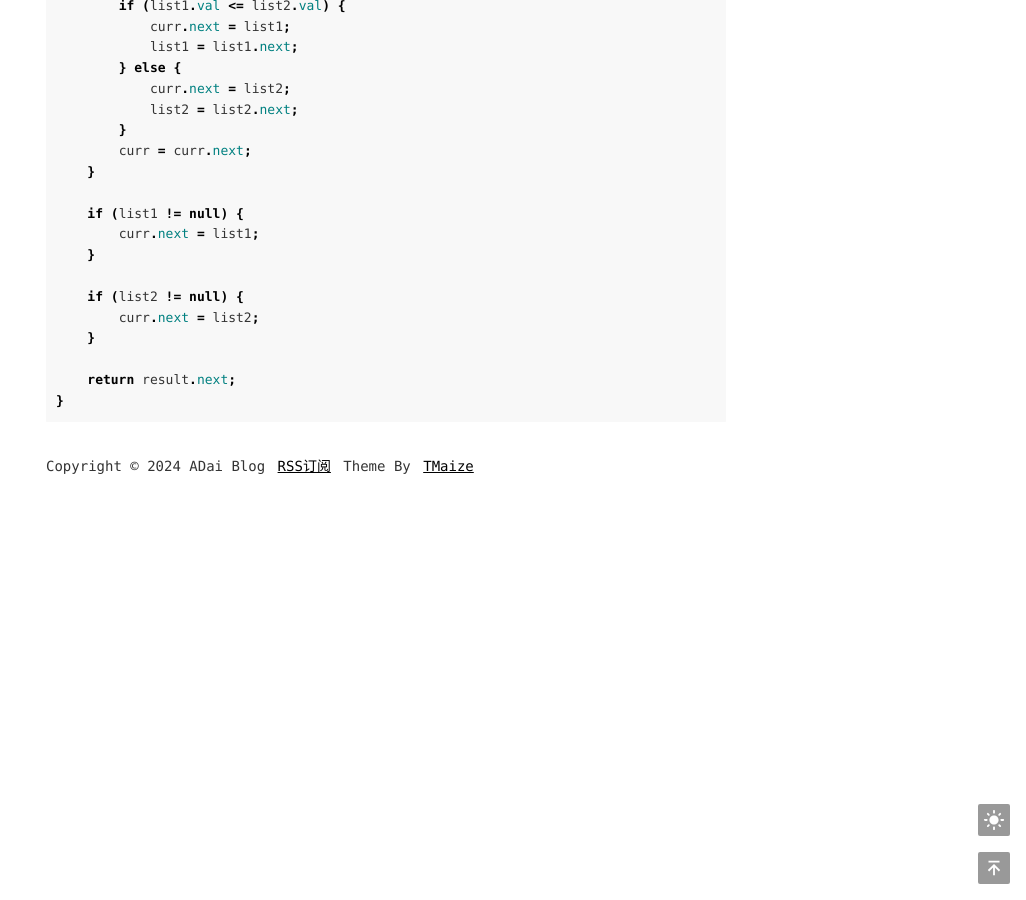
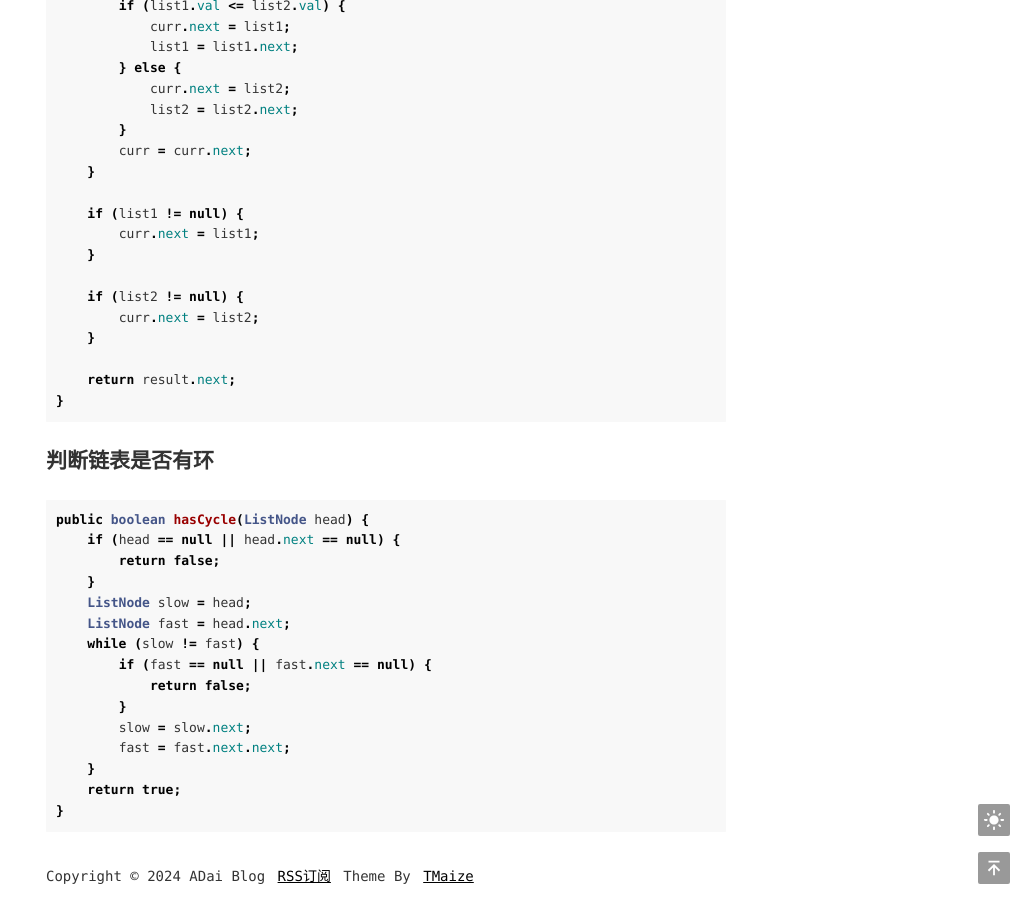
Before and after one commit to ADai00/ADai00.github.io, a Jekyll site: the page built from _posts/数据结构与算法/2024-08-07-链表.md, in a window 1280 px wide and 900 px high, scrolled down 1187 px. Shown: the whole window, without its empty margins (254-1280 px from the left). Built offline with Jekyll 4.4.1, drawn with Linux system fonts in a browser that asks for light colours.

Commit message:
feat: 更新 链表，二叉树

````diff
--- a/_posts/数据结构与算法/2024-08-07-链表.md
+++ b/_posts/数据结构与算法/2024-08-07-链表.md
@@ -71,3 +71,23 @@ public ListNode mergeTwoLists(ListNode list1, ListNode list2) {
     return result.next;
 }
 ```
+
+## 判断链表是否有环
+
+```java
+public boolean hasCycle(ListNode head) {
+    if (head == null || head.next == null) {
+        return false;
+    }
+    ListNode slow = head;
+    ListNode fast = head.next;
+    while (slow != fast) {
+        if (fast == null || fast.next == null) {
+            return false;
+        }
+        slow = slow.next;
+        fast = fast.next.next;
+    }
+    return true;
+}
+```
````
Also changed, not shown: _posts/MySQL/2024-07-09-MySQL三大日志详解.md (added, +60 -0 lines), _posts/数据结构与算法/2024-08-09-图.md (+115 -0 lines), _posts/设计模式/2024-07-01-代码质量评判标准.md (added), posts/2024/07/09/01.png (added), posts/2024/07/09/02.png (added), posts/2024/07/09/03.png (added), posts/2024/07/09/04.png (added), posts/2024/07/09/05.png (added).
